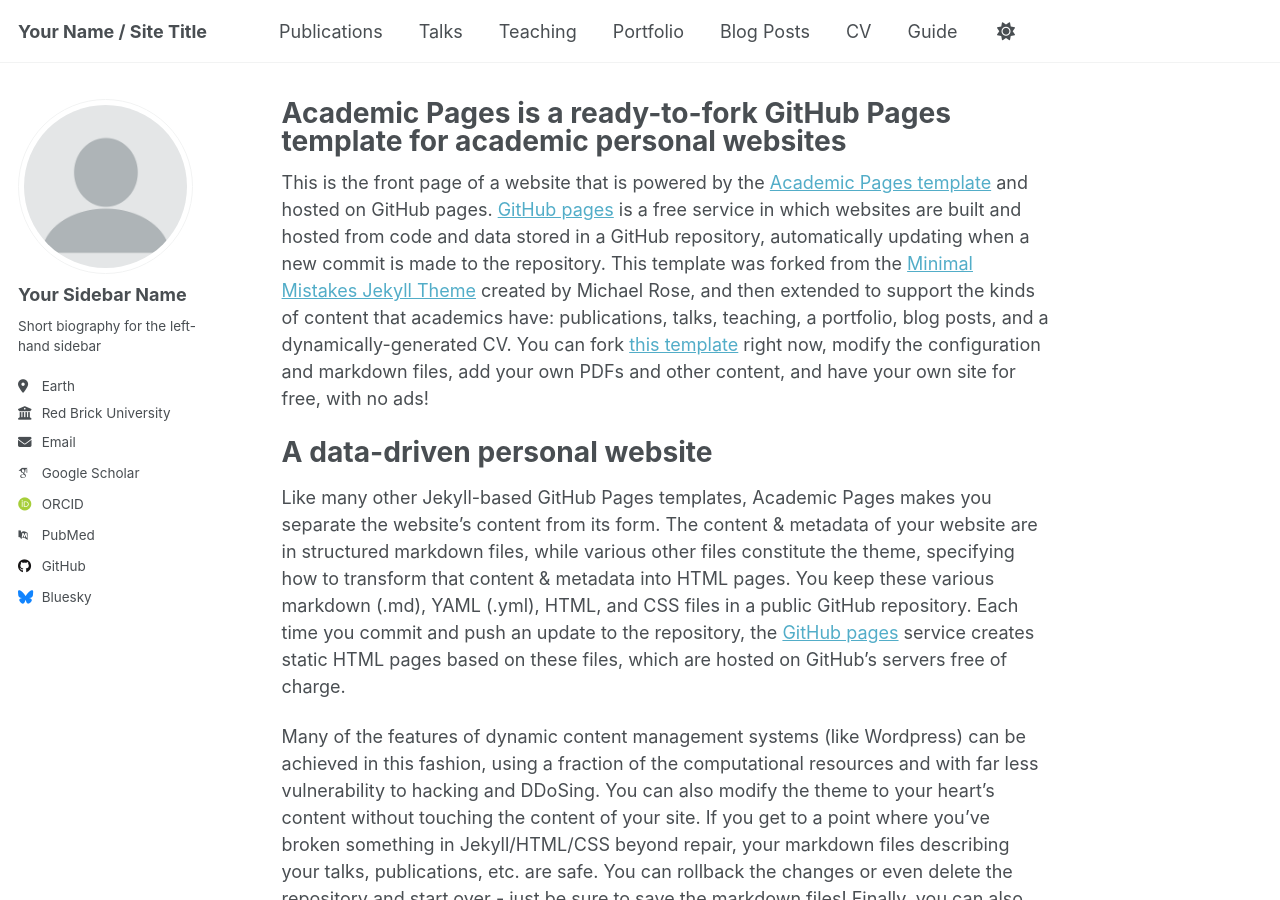
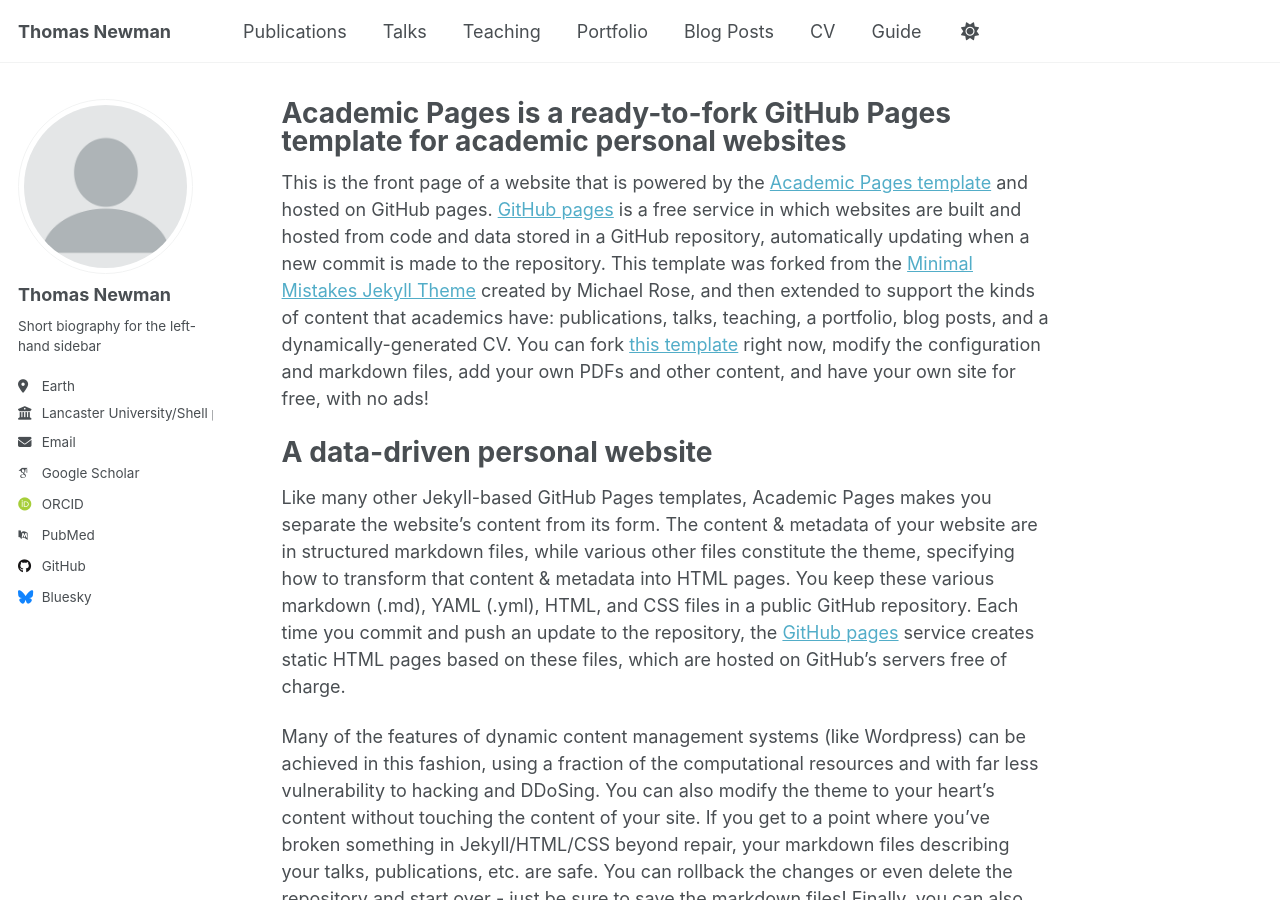
Before and after one commit to NewmanTHP/NewmanTHP.github.io, a Jekyll site: the page built from _pages/about.md, in a window 1280 px wide and 900 px high. Built offline with Jekyll 4.4.1, drawn with Linux system fonts in a browser that asks for light colours; some web fonts are replaced.

Commit message:
first commit

```diff
--- a/_config.yml
+++ b/_config.yml
@@ -9,7 +9,7 @@
 # Basic Site Settings
 locale                   : "en-US"
 site_theme               : "default"
-title                    : "Your Name / Site Title"
+title                    : "Thomas Newman"
 title_separator          : "-"
 name                     : &name "Your Name"
 description              : &description "personal description"
@@ -23,13 +23,13 @@ repository               : "academicpages/academicpages.github.io"
 author:
   # Biographic information
   avatar           : "profile.png"
-  name             : "Your Sidebar Name"
+  name             : "Thomas Newman"
   pronouns         : # example: "she/her"
   bio              : "Short biography for the left-hand sidebar"
   location         : "Earth"
-  employer         : "Red Brick University"
+  employer         : "Lancaster University/Shell plc."
   uri              : # URL
-  email            : "none@example.org"
+  email            : "t.newman1@lancaster.ac.uk"
 
   # Academic websites
   academia         : # URL
```
